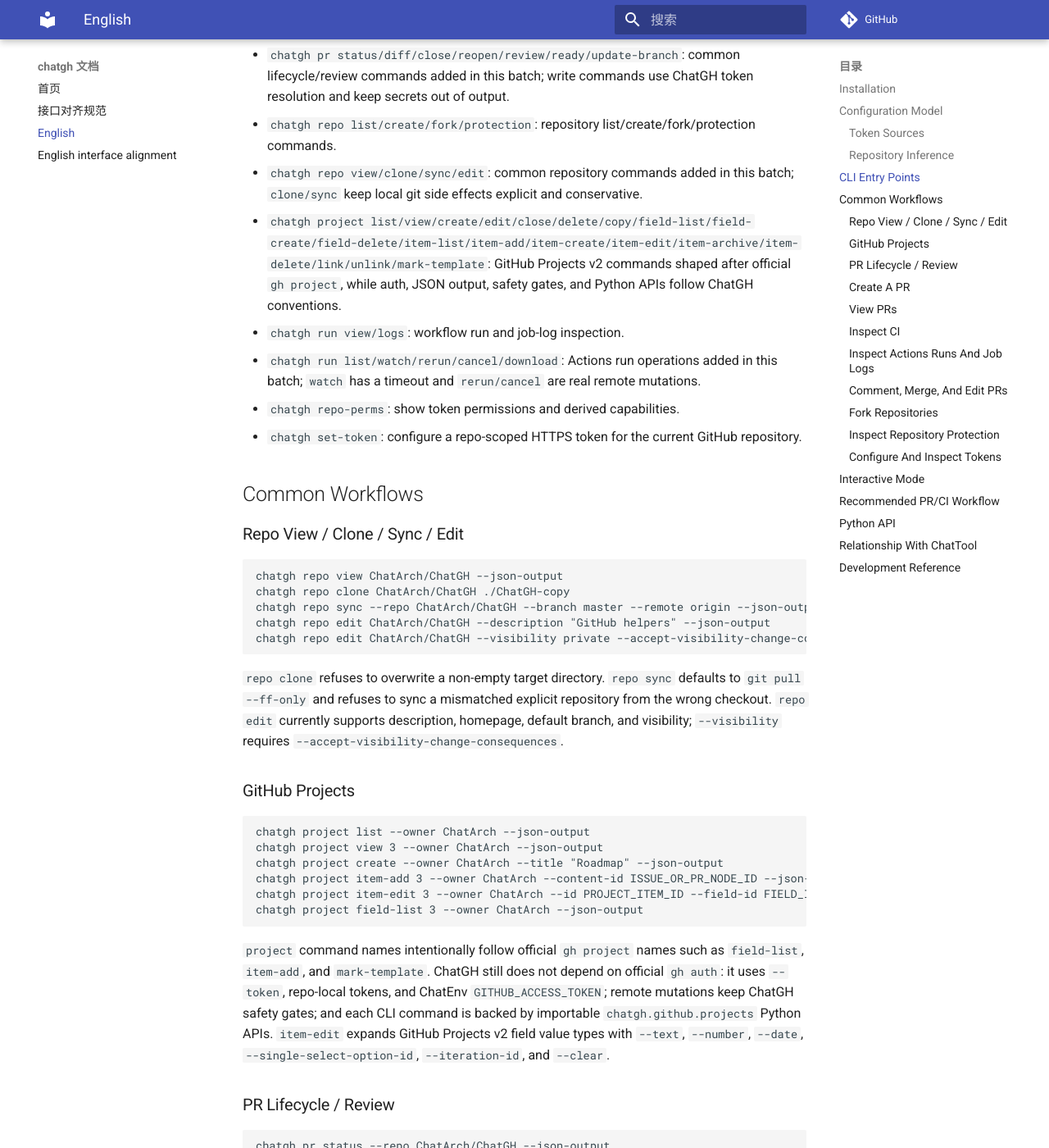
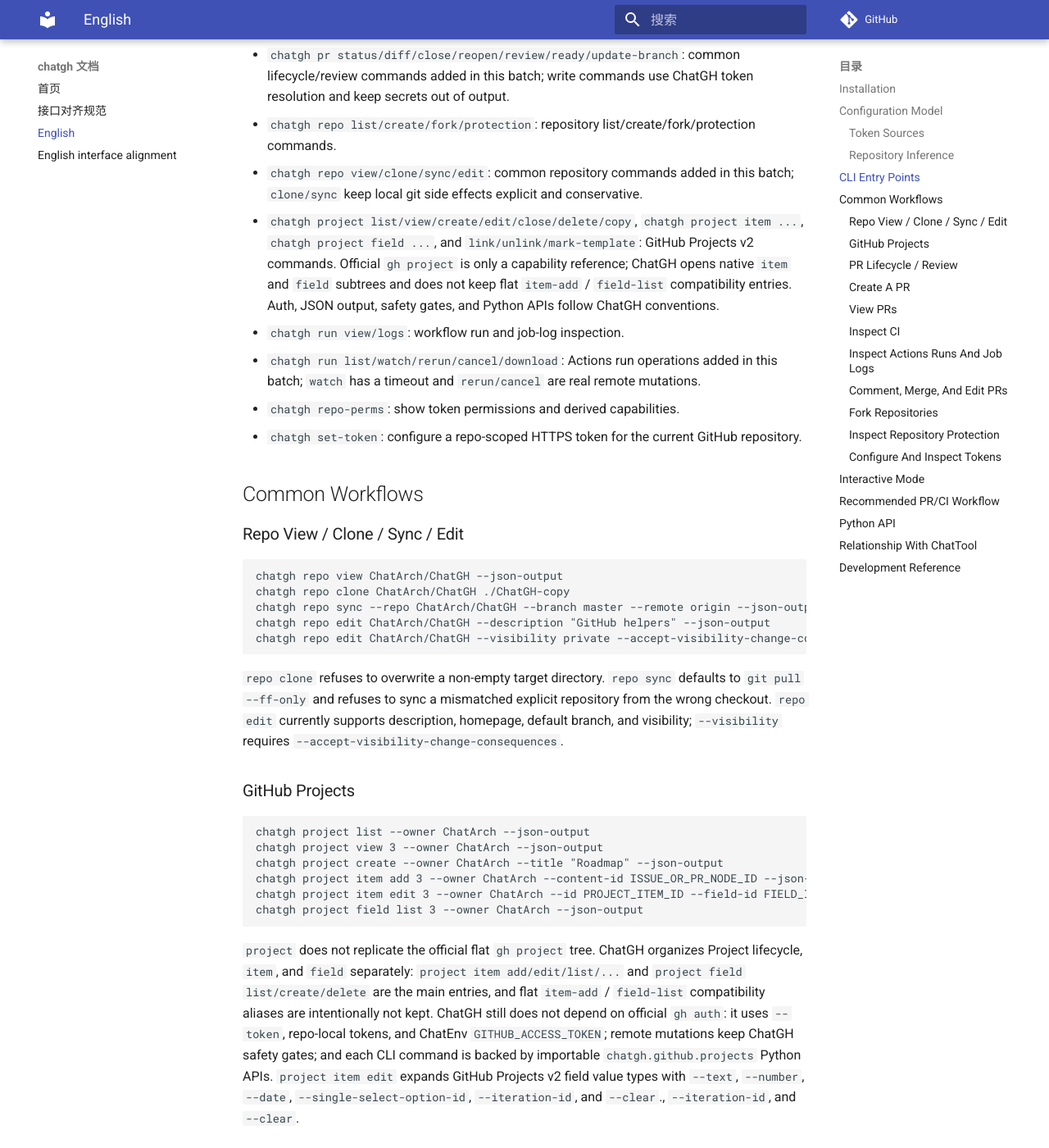
Before and after one commit to ChatArch/ChatGH, an MkDocs documentation site: the page built from docs/index.en.md, in a window 1280 px wide and 1400 px high, scrolled down 1940 px. Shown: the whole window at 82% size. Built offline with MkDocs 1.6.1 and Material for MkDocs 9.7.7, drawn with Linux system fonts in a browser that asks for light colours; comment, search, counter and statistics services are not loaded.

Commit message:
[verified] use native Project item and field trees

````diff
--- a/docs/index.en.md
+++ b/docs/index.en.md
@@ -66,7 +66,7 @@ Command tree:
 - `chatgh pr status/diff/close/reopen/review/ready/update-branch`: common lifecycle/review commands added in this batch; write commands use ChatGH token resolution and keep secrets out of output.
 - `chatgh repo list/create/fork/protection`: repository list/create/fork/protection commands.
 - `chatgh repo view/clone/sync/edit`: common repository commands added in this batch; `clone/sync` keep local git side effects explicit and conservative.
-- `chatgh project list/view/create/edit/close/delete/copy/field-list/field-create/field-delete/item-list/item-add/item-create/item-edit/item-archive/item-delete/link/unlink/mark-template`: GitHub Projects v2 commands shaped after official `gh project`, while auth, JSON output, safety gates, and Python APIs follow ChatGH conventions.
+- `chatgh project list/view/create/edit/close/delete/copy`, `chatgh project item ...`, `chatgh project field ...`, and `link/unlink/mark-template`: GitHub Projects v2 commands. Official `gh project` is only a capability reference; ChatGH opens native `item` and `field` subtrees and does not keep flat `item-add` / `field-list` compatibility entries. Auth, JSON output, safety gates, and Python APIs follow ChatGH conventions.
 - `chatgh run view/logs`: workflow run and job-log inspection.
 - `chatgh run list/watch/rerun/cancel/download`: Actions run operations added in this batch; `watch` has a timeout and `rerun/cancel` are real remote mutations.
 - `chatgh repo-perms`: show token permissions and derived capabilities.
@@ -92,12 +92,12 @@ chatgh repo edit ChatArch/ChatGH --visibility private --accept-visibility-change
 chatgh project list --owner ChatArch --json-output
 chatgh project view 3 --owner ChatArch --json-output
 chatgh project create --owner ChatArch --title "Roadmap" --json-output
-chatgh project item-add 3 --owner ChatArch --content-id ISSUE_OR_PR_NODE_ID --json-output
-chatgh project item-edit 3 --owner ChatArch --id PROJECT_ITEM_ID --field-id FIELD_ID --text "In progress" --json-output
-chatgh project field-list 3 --owner ChatArch --json-output
+chatgh project item add 3 --owner ChatArch --content-id ISSUE_OR_PR_NODE_ID --json-output
+chatgh project item edit 3 --owner ChatArch --id PROJECT_ITEM_ID --field-id FIELD_ID --text "In progress" --json-output
+chatgh project field list 3 --owner ChatArch --json-output
 ```
 
-`project` command names intentionally follow official `gh project` names such as `field-list`, `item-add`, and `mark-template`. ChatGH still does not depend on official `gh auth`: it uses `--token`, repo-local tokens, and ChatEnv `GITHUB_ACCESS_TOKEN`; remote mutations keep ChatGH safety gates; and each CLI command is backed by importable `chatgh.github.projects` Python APIs. `item-edit` expands GitHub Projects v2 field value types with `--text`, `--number`, `--date`, `--single-select-option-id`, `--iteration-id`, and `--clear`.
+`project` does not replicate the official flat `gh project` tree. ChatGH organizes Project lifecycle, `item`, and `field` separately: `project item add/edit/list/...` and `project field list/create/delete` are the main entries, and flat `item-add` / `field-list` compatibility aliases are intentionally not kept. ChatGH still does not depend on official `gh auth`: it uses `--token`, repo-local tokens, and ChatEnv `GITHUB_ACCESS_TOKEN`; remote mutations keep ChatGH safety gates; and each CLI command is backed by importable `chatgh.github.projects` Python APIs. `project item edit` expands GitHub Projects v2 field value types with `--text`, `--number`, `--date`, `--single-select-option-id`, `--iteration-id`, and `--clear`., `--iteration-id`, and `--clear`.
 
 ### PR Lifecycle / Review
 
````
Also changed, not shown: CHANGELOG.md (+1 -1 lines), README.en.md (+5 -5 lines), README.md (+5 -5 lines), docs/gh-interface-alignment.en.md (+1 -1 lines), docs/gh-interface-alignment.md (+1 -1 lines), docs/index.md (+4 -4 lines), 2 other files.
